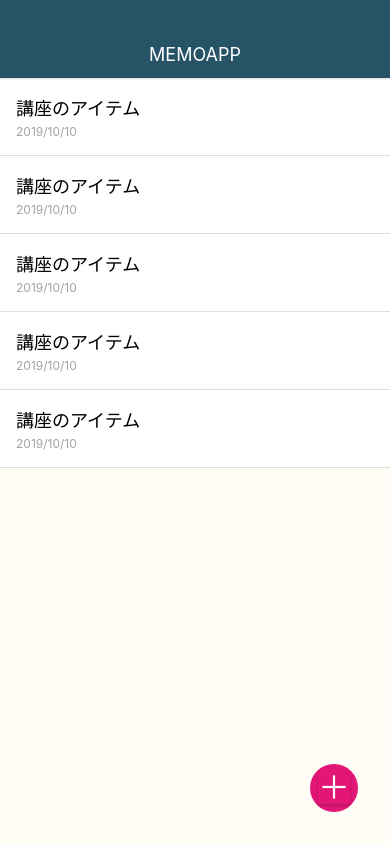
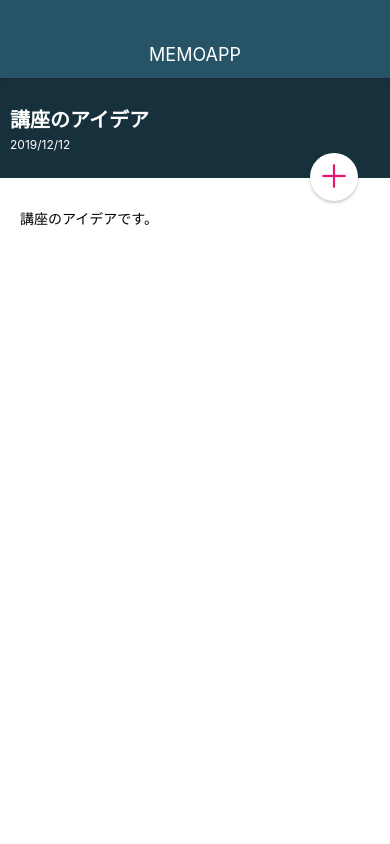
Before and after one commit to d00fy/MemoApp, a React Native app: screen / in a window 390 px wide. Built offline with nearby package versions, Linux system fonts and the light colour scheme.

Commit message:
Style MemoDetailScreen

```diff
--- a/App.js
+++ b/App.js
@@ -1,14 +1,14 @@
 import React from 'react';
 import { StyleSheet, View } from 'react-native';
 
-import MemoListScreen from './src/screens/MemoListScreen';
 import Appbar from './src/components/Appbar';
+import MemoDetailScreen from './src/screens/MemoDetailScreen';
 
 export default function App() {
   return (
     <View style={styles.container}>
       <Appbar />
-      <MemoListScreen />
+      <MemoDetailScreen />
     </View >
   );
 }
--- a/src/elements/CircleButton.js
+++ b/src/elements/CircleButton.js
@@ -3,9 +3,21 @@
 
 class CircleButton extends React.Component {
     render() {
+        //スタイルをpropsでもってきて、それで上書きカスタマイズするということ。
+        const { style, color } = this.props;
+
+        let bgColor = '#E31676';
+        let textColor = '#fff';
+
+        if (color === 'white') {
+            bgColor = '#fff';
+            textColor = '#E31676';
+        }
+
         return (
-            <View style={styles.circleButton}>
-                <Text style={styles.circleButtonTitle}>
+            //配列形式で入れる、第一引数優先、それ以降は差分を見てる？？
+            <View style={[styles.circleButton, style, { backgroundColor: bgColor }]}>
+                <Text style={[styles.circleButtonTitle, { color: textColor }]}>
                     {this.props.children}
                 </Text>
             </View>
@@ -21,19 +33,18 @@
         right: 32,
         width: 48,
         height: 48,
-        backgroundColor: '#E31676',
         borderRadius: 24,
         justifyContent: 'center',
         alignItems: 'center',
+        shadowColor: '#000',
+        shadowOffset: { width: 0, height: 2 },
+        shadowOpacity: 0.2,
+        shadowRadius: 3,
     },
     circleButtonTitle: {
         fontSize: 32,
         lineHeight: 32,
         color: '#fff',
-        shadowColor: '#000',
-        shadowOffset: { width: 0, height: 2 },
-        shadowOpacity: 0.2,
-        shadowRadius: 3,
     },
 });
 
--- /dev/null
+++ b/src/screens/MemoDetailScreen.js
@@ -0,0 +1,66 @@
+import React from 'react';
+import { View, StyleSheet, Text, } from 'react-native';
+
+import CircleButton from '../elements/CircleButton';
+
+class MemoDetailScreen extends React.Component {
+    render() {
+        return (
+            <View style={styles.container}>
+                <View>
+                    <View style={styles.memoHeader}>
+                        <View>
+                            <Text style={styles.memoHeaderTitle}>講座のアイデア</Text>
+                            <Text style={styles.memoHeaderDate}>2019/12/12</Text>
+                        </View>
+                    </View>
+                </View>
+
+                <View style={styles.memoContent}>
+                    <Text>
+                        講座のアイデアです。
+                    </Text>
+                </View>
+
+                <CircleButton color="white" style={styles.editButton}>＋</CircleButton>
+            </View >
+        );
+    }
+}
+
+const styles = StyleSheet.create({
+    container: {
+        flex: 1,
+        width: '100%',
+    },
+    memoHeader: {
+        height: 100,
+        backgroundColor: '#17313c',
+        justifyContent: 'center',
+        //中身を上下の真ん中に持ってくる。
+        padding: 10,
+    },
+    memoHeaderTitle: {
+        fontSize: 20,
+        fontWeight: 'bold',
+        color: '#fff',
+        marginBottom: 4,
+    },
+    memoHeaderDate: {
+        fontSize: 12,
+        color: '#fff',
+    },
+    memoContent: {
+        paddingTop: 30,
+        paddingLeft: 20,
+        paddingRight: 20,
+        paddingBottom: 20,
+        backgroundColor: '#fff',
+        flex: 1,
+    },
+    editButton: {
+        top: 75,
+    }
+});
+
+export default MemoDetailScreen;
```
